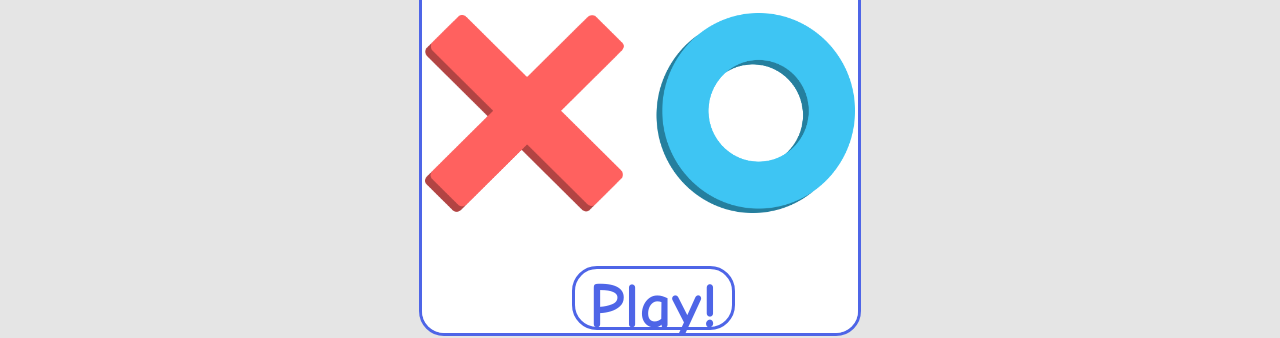
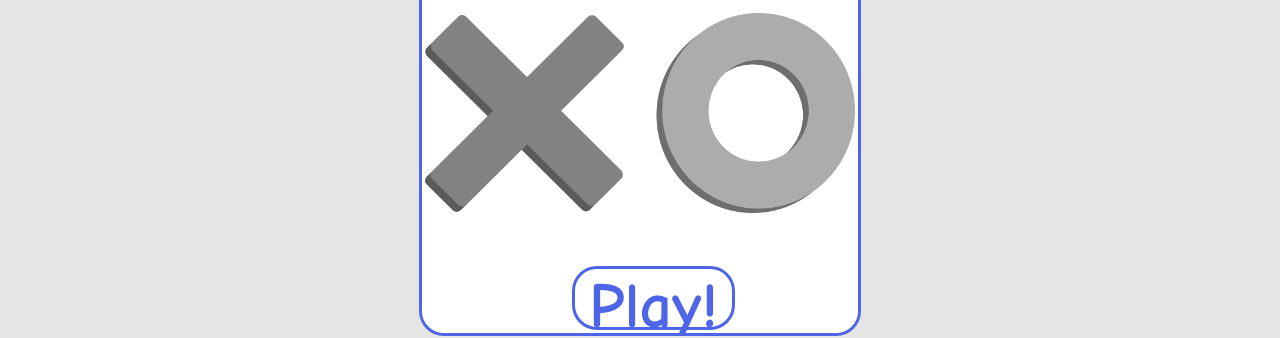
Before and after one commit to vuckoviic/tic-tac-toe, a plain HTML site: page index.html in a window 1280 px wide. Both pictures are taken after a click on the button "Play!". Shown: the part 413-751 px from the top of the page. Drawn offline with Linux system fonts and the light colour scheme.

Commit message:
Give class "not-selected-sign" to buttons inside dialog menu

```diff
--- a/index.html
+++ b/index.html
@@ -34,8 +34,8 @@
 
                 <p id="player1ChooseYourSign"></p>
                 <div class="choose-sign">
-                    <button class="dialogButton chooseSignButton" type="button"><img src="images/x.png" alt=""></button>
-                    <button class="dialogButton chooseSignButton" type="button"><img src="images/o.png" alt=""></button>
+                    <button class="dialogButton chooseSignButton not-selected-sign" type="button"><img src="images/x.png" alt=""></button>
+                    <button class="dialogButton chooseSignButton not-selected-sign" type="button"><img src="images/o.png" alt=""></button>
                 </div>
 
                 <a href="game.html"><button id="dialogPlayButton" class="dialogButton" type="button">Play!</button></a>
```
